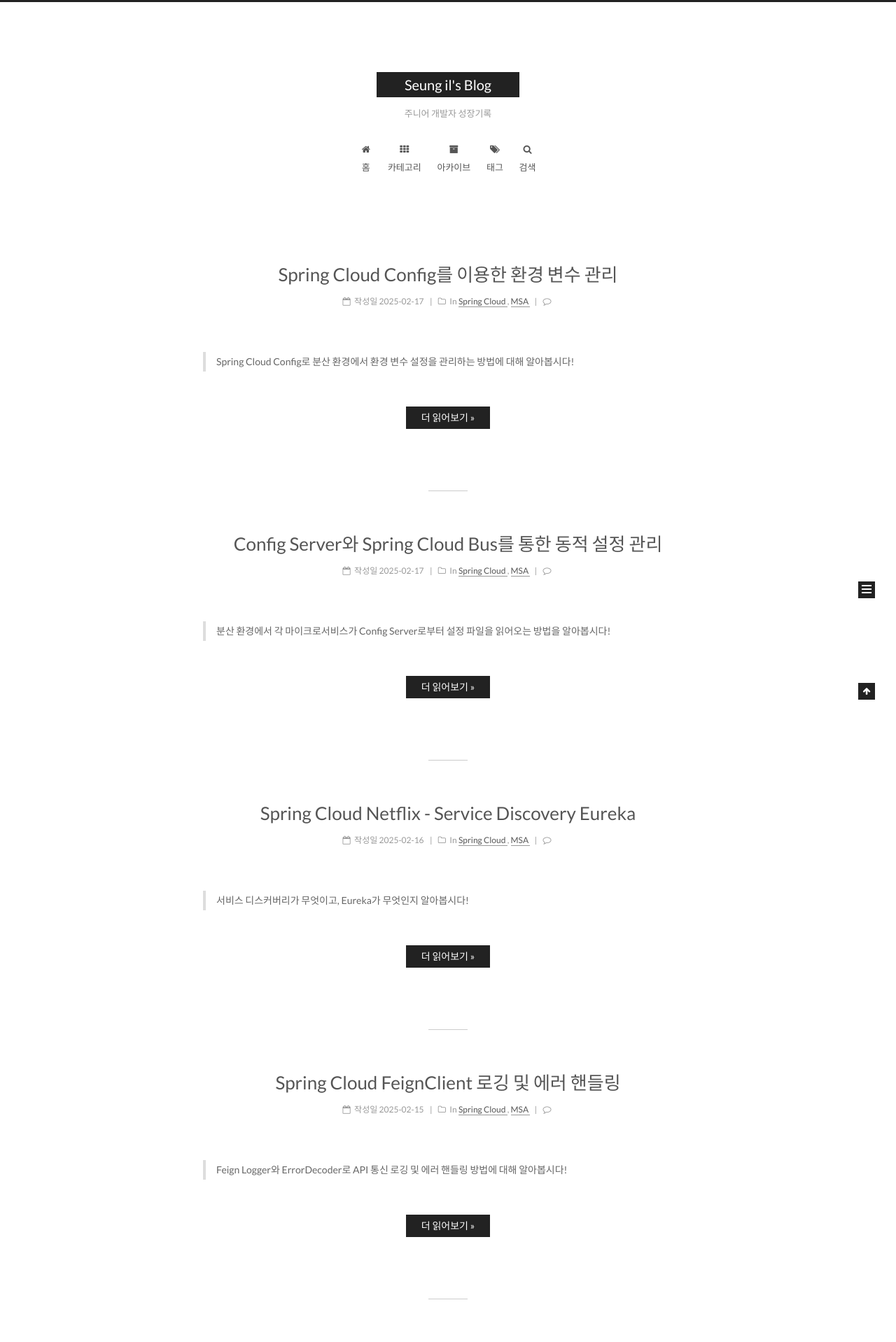
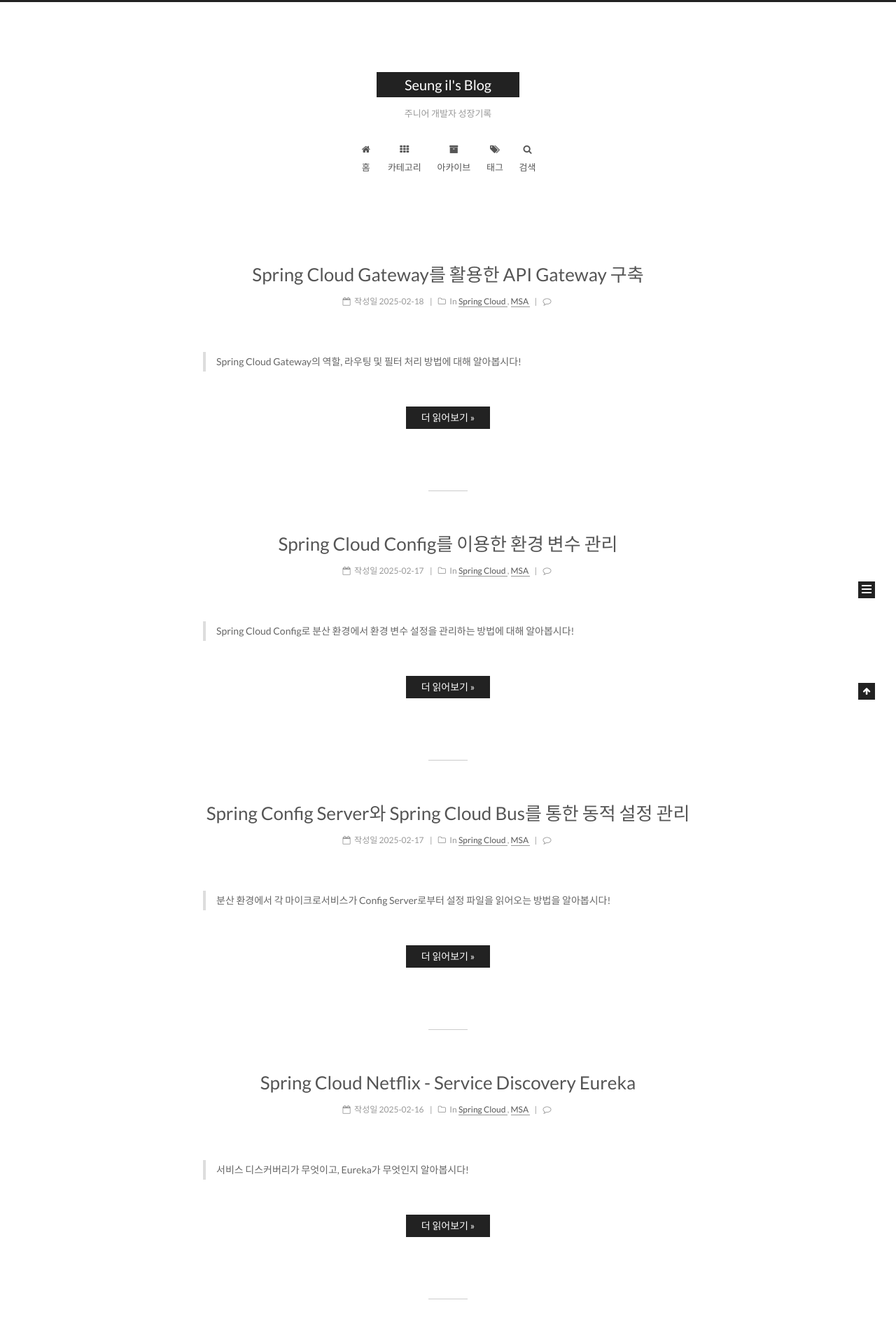
Before and after one commit to Seung-IL-Bang/Seung-IL-Bang.github.io, a Jekyll site: the page built from index.html, in a window 1280 px wide. Shown: the top 1918 px of the page at 70% size. Built offline with Jekyll 4.4.1, drawn with Linux system fonts in a browser that asks for light colours; the list of posts is cut into pages by our own code; comment, search, counter and statistics services are not loaded; part of the change alters nothing that is shown; some of the changed text lies outside the part shown.

Commit message:
2025-02-18

````diff
--- a/_posts/spring-cloud-side-project/2025-02-17-Spring-Cloud-Bus.md
+++ b/_posts/spring-cloud-side-project/2025-02-17-Spring-Cloud-Bus.md
@@ -1,5 +1,5 @@
 ---
-title: Config Server와 Spring Cloud Bus를 통한 동적 설정 관리
+title: Spring Config Server와 Spring Cloud Bus를 통한 동적 설정 관리
 description:
 categories:
 - Spring Cloud
@@ -194,8 +194,8 @@ management:
 `type` 필드와 `originService` 를 살펴보면 어떤 클라이언트에서 이벤트를 발송했고, 어떤 클라이언트가 이벤트를 수신했는지 확인할 수 있습니다.
 
 - `type`: 어떤 클라이언트에서 `/busrefresh` 요청이 발생했고, 어디서 그 이벤트를 수신했는지 확인할 수 있습니다.
-  - `RefreshRemoteApplicationEvent`: `/busrefresh`를 호출했다는 이벤트입니다.
-  - `AckRemoteApplicationEvent`: `/busrefresh`를 요청에 대한 확인 응답 이벤트입니다.
+  - `RefreshRemoteApplicationEvent`: `/busrefresh`를 호출한 이벤트입니다.
+  - `AckRemoteApplicationEvent`: `/busrefresh` 요청을 수신했다는 응답 이벤트입니다.
 - `originService`: 이벤트를 처리한 클라이언트(마이크로서비스)의 애플리케이션 이름 정보가 담겨있습니다.
 
 ```json
@@ -250,6 +250,9 @@ management:
 ]
 ```
 
+- 위 Json 파일을 살펴보면, `order-service`에서 `/busrefresh`를 호출한 것을 알 수 있습니다.
+- 그리고 `order-service`, `config-service`, `user-service`, `product-service` 가 확인 응답을 하여, 설정 파일이 갱신되었다는 것을 알 수 있습니다.
+
 > 참고로 Kafka는 도커 이미지를 이용하여 구동하였습니다. 이번 포스트는 Kafka에 대한 포스트가 아니므로, Kafka 도커 실행에 대한 내용은 생략하도록 하겠습니다.
 
 여기까지 Kafka를 이용한 Spring Cloud Bus 를 알아보았습니다.
@@ -285,7 +288,7 @@ management:
         include: refresh, busrefresh
 ```
 
-- Spring Cloud Bus를 위해서 Config Server와 연결되어 있어야 합니다.
+- Spring Cloud Bus를 위해서 Config Server와 연결 설정과 RabbitMQ 설정 그리고 액추에이터의 `/busrefresh` 엔드포인트를 설정해주기만 하면 됩니다.
 - `/busrefresh` 를 호출하면 RabbitMQ에 메시지를 발송하여, RabbitMQ(Bus 역할)에 연결된 서비스들의 설정 파일들을 갱신시키게 됩니다.
 
 > RabbitMQ는 도커 이미지를 이용하여 구동하였습니다.
--- /dev/null
+++ b/_posts/spring-cloud-side-project/2025-02-18-Spring-Cloud-Gateway.md
@@ -0,0 +1,194 @@
+---
+title: Spring Cloud Gateway를 활용한 API Gateway 구축
+description:
+categories:
+- Spring Cloud
+- MSA
+
+tags:
+- Spring Cloud Gateway
+
+---
+
+> Spring Cloud Gateway의 역할, 라우팅 및 필터 처리 방법에 대해 알아봅시다!
+
+<!-- more -->
+
+# 📌 들어가기
+
+## Gateway란 무엇인가?
+
+Gateway는 클라이언트와 내부 시스템(ex: 마이크로서비스) 간의 **단일 진입점 역할**을 하는 미들 웨어입니다.
+
+모든 외부 요청은 먼저 Gateway를 통해 들어오며, 이곳에서 **인증, 인가, 로깅, 모니터링 등 공통 기능을 처리**한 후 적절한 내부 서비스로 요청을 전달합니다.
+
+이를 통해 **개별 서비스는 본연의 비즈니스 로직에 집중**할 수 있게 됩니다.
+
+## 왜 Spring Cloud Gateway를 사용해야 할까?
+
+1. Spring Cloud Gateway는 Spring Boot, Spring Security 등과 자연스럽게 연동되므로, 기존 Spring 기반 시스템에 쉽게 도입할 수 있습니다.
+
+2. **Netty** 기반의 `Spring Cloud Gateway`는 비동기, 논블로킹 방식으로 동작하여 높은 동시성 처리가 가능하며, 성능과 확장성 면에서 우수합니다.
+
+3.  `application.yml` 설정 파일에 **선언적** 설정을 통해 **쉽게 라우팅 규칙을 정의하고, 전/후 처리 필터를 적용**할 수 있습니다. 이는 다양한 요구사항에 맞춰 Gateway를 유연하게 구성할 수 있게 해줍니다.
+
+이와 같이 Spring Cloud Gateway는 Spring 생태계와의 원활한 통합을 지원하며, 마이크로서비스 환경에서 발생할 수 있는 다양한 문제(코드 중복, 보안 취약점, 성능 및 확장성 문제 등)를 효과적으로 해결해줍니다.
+
+# 기본 라우팅 설정
+
+application.yml 파일에 선언적 라우팅 설정을 통해, 요청 URL에 따라 내부 서비스로 요청을 전달합니다.
+
+```yaml
+spring:
+  application:
+    name: gateway-service
+  cloud:
+    gateway:
+      routes:
+        - id: user-service
+          uri: http://localhost:8080 # lb://USER-SERVICE
+          predicates:
+            - Path=/user-service/test/**
+            - Method=GET
+```
+
+- 위 게이트웨이 라우팅 설정은 HTTP 메서드가 GET 요청이고, 경로가 `/user-service/test/**`에 매칭되는 경우 `http://localhost:8080` 에서 실행중인 `user-service` 로 라우팅해줍니다.
+- 만약 디스커버리 서비스인 Eureka를 사용한다면, 라우팅 URI를 `lb://USER-SERVICE` 처럼 서비스 이름으로 작성할 수 있습니다. (`lb://{application.name}`)
+
+# 전역 필터
+
+```yaml
+spring:
+  application:
+    name: gateway-service
+  cloud:
+    gateway:
+      default-filters:
+        - name: MyGlobalFilter
+          args:
+            preFilter: true
+            postFilter: true
+```
+
+- `spring.cloud.gateway.default-filters`: 전역 필터 클래스를 지정해줄 수 있습니다. 이때 필터 객체에 인수(`args`)를 전달해줄 수 있습니다.
+  - `name`: 전역 필터 클래스명
+  - `args`: 명시된 인수값들이 전역 필터 내부의 중첩 클래스인 `Config`와 매핑된 후, 필터 기능을 하는 `apply` 메서드의 인자로 전달됩니다. (코드를 보면 쉽게 이해하실 수 있을 겁니다.)
+- 💡 참고로 필터에 인자 값을 전달하려면 필터에 `name` 속성값을 적용해야 합니다. 그 다음 아랫줄에 `args` 를 작성하면 됩니다.
+
+## MyGlobalFilter
+
+Spring Cloud Gateway에서 동작하는 필터 클래스는 만들기 위해서는 `AbstractGatewayFilterFactory`를 상속하고 `apply` 메서드를 오버라이딩 해줘야 합니다.
+
+그리고, `args`를 전달 받을 중첩 클래스(`MyGlobalFilter.Config`)를 부모 클래스의 제네릭으로 전달 해줍니다.
+
+```java
+@Slf4j
+@Component
+public class MyGlobalFilter extends AbstractGatewayFilterFactory<MyGlobalFilter.Config> {
+
+    public MyGlobalFilter() {
+        super(Config.class);
+    }
+
+    @Override
+    public GatewayFilter apply(Config config) {
+        return (exchange, chain) -> {
+            // Pre Filter
+            if (config.isPreFilter()) log.info("Global Pre Filter executed");
+
+            // Post Filter
+            return chain.filter(exchange).then(Mono.fromRunnable(() -> {
+                if (config.isPostFilter()) log.info("Global Post Filter executed");
+            }));
+        };
+    }
+
+    @Data
+    public static class Config {
+        private boolean preFilter;
+        private boolean postFilter;
+    }
+}
+```
+
+- `MyGlobalFilter` 클래스 내부의 중첩 클래스인 `Config` 객체에 `application.yml` 에서 설정한 `args` 를 전달받게 됩니다.
+- `apply` 메서드 내부에서 `return` **전 영역은 PreFilter** 이고, `return` **구문은 PostFilter 영역**이다.
+- 요청을 라우팅 하기 전에 PreFilter가 동작하고, 요청된 라우팅이 마이크로서비스에서 처리를 마친 후 응답이 돌아오면 그제서야 PostFilter가 동작합니다.
+
+
+# Custom Filter
+
+```yaml
+spring:
+  application:
+    name: gateway-service
+  cloud:
+    gateway:
+      default-filters:
+        - name: MyGlobalFilter
+          args:
+            preFilter: true
+            postFilter: true
+      routes:
+        - id: user-service
+          uri: http://localhost:8080
+          predicates:
+            - Path=/user-service/**
+          filters:
+            - RemoveRequestHeader=Cookie
+            - RewritePath=/user-service/(?<segment>.*), /$\{segment}
+            - `MyCustomFilter`
+            - name: MyLoggingFilter
+              args:
+                baseMessage: MyLoggingFilter start
+                preLogger: true
+                postLogger: true
+```
+
+- `spring.cloud.gateway.routes.filters`: 해당 속성에 선언된 필터들은 라우팅 조건을 만족하는 요청에 대해서만 필터가 작동합니다. 즉, 다른 라우팅 조건을 만족하는 요청에 대해선 필터가 동작하지 않습니다.
+- `RemoveRequestHeader`, `RewritePath`와 같이 기본적으로 스프링에서 지원하는 선언적 설정도 존재하고, `MyCustomFilter`, `MyLoggingFilter`와 같이 개발자가 정의한 커스텀 필터를 지정할 수도 있습니다.
+
+> ✅ 설정 파일(application.yml) 내에서 나열된 라우트(route)나 각 라우트에 정의된 필터(filters)는 선언한 순서(위에서 아래)대로 처리되는 것이 일반적입니다. 즉, 별도의 order 속성을 지정하지 않는 경우에는 위에서 아래로 우선순위가 적용됩니다.
+
+# Discovery Service와 Spring Cloud Gateway
+
+Spring Cloud Netflix Eureka를 사용 환경이라면, Spring Cloud Gateway는 **로드밸런서**의 역할도 수행할 수 있습니다.
+
+앞서 살펴봤던 `user-service` 의 Uri 경로를 `lb://USER-SERVICE` 처럼 애플리케이션 네임을 적어주면 디스커버리 서비스로부터 해당 서비스의 위치를 탐색하여 로드밸런싱 할 수 있습니다.
+
+```yaml
+spring:
+  application:
+    name: gateway-service
+  cloud:
+    gateway:
+      routes:
+        - id: user-service
+          uri: lb://USER-SERVICE
+          predicates:
+            - Path=/user-service/test/**
+            - Method=GET
+```
+
+이때, 만약 user-service 의 인스턴스가 다중화 되어 있다면, Spring Cloud Gateway는 라운드 로빈(Round Robin) 알고리즘으로 로드밸런싱을 처리하게 됩니다.
+
+이와 같이 Spring Cloud Gateway는 단순한 API 게이트웨이 기능을 넘어, 서비스 디스커버리와 통합되어 여러 인스턴스 간의 로드밸런싱 기능을 제공합니다.
+
+따라서 시스템의 부하를 효과적으로 분산시켜, 서비스의 가용성과 안정성을 높여주고 마이크로서비스 아키텍처에서의 운영 효율성을 크게 향상시켜 줍니다.
+
+
+# 🎯 요약
+
+- 클라이언트와 내부 시스템 간의 단일 진입점 역할을 수행하며, 인증, 인가, 로깅, 모니터링 등 공통 기능을 중앙집중적으로 처리.
+- Spring 생태계와의 원활한 통합, Netty 기반의 비동기 논블로킹 처리, 선언적 설정을 통한 유연한 라우팅 및 필터 관리 등으로 높은 성능과 확장성을 제공.
+- Spring Cloud Netflix Eureka와 연동하여, lb:// 접두사를 사용함으로써 동적 로드밸런싱(라운드 로빈 알고리즘)을 수행, 여러 인스턴스 간의 부하 분산과 시스템 안정성을 확보
+
+
+# 📂 참고 자료
+
+- [Spring Cloud Gateway Docs](https://docs.spring.io/spring-cloud-gateway/reference/spring-cloud-gateway/how-it-works.html)
+- [Netty](https://en.wikipedia.org/wiki/Netty_(software))
+
+
+
+---
````
